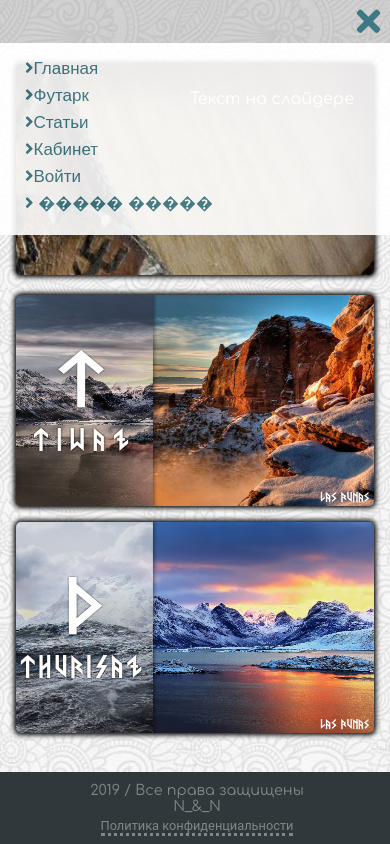
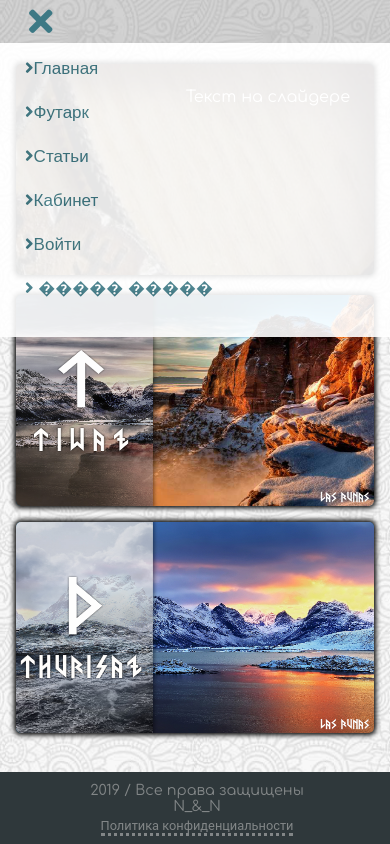
Before and after one commit to Naya252/run.github.io, a website: page index.html in a window 390 px wide. Both pictures are taken after a click on the icon 366 px from the left and 21 px from the top of the page. Drawn offline with Linux system fonts and the light colour scheme; a web font is replaced by a local one.

Commit message:
шапка и бургер
шапка и бургер

```diff
--- a/css/style.css
+++ b/css/style.css
@@ -11,13 +11,12 @@ body {
 	background-image: url(../img/bg.png);
 	background-repeat: round;
 	background-attachment: fixed;
-	/* max-width: 1200px; */
 	margin: auto;
 
 }
 
 ul, li {
-	display: inline-block;
+	display: inline-flex;
 	padding: 0;
 	margin: 0;
 }
@@ -36,12 +35,6 @@ p {
 	text-align: left;
 }
 
-/* .flex-row {
-	display: flex;
-	/* align-items: center; */
-    /* align-content: space-around;
-} */
-
 
 /* Шапка */
 
@@ -58,7 +51,6 @@ p {
 .gamburger1 {
 	display: none;
 }
-
 
 .nav {
 	margin: auto;
@@ -79,8 +71,6 @@ p {
 	display: flex;
 	width: 1200px;
 	justify-content: space-between;
-	align-items: center;
-	align-content: space-around;
 }
 
 .logo {
@@ -89,16 +79,22 @@ p {
 	padding-left: 1em;
 }
 
-.hover-border:hover {
-	box-shadow: 0 0 0 2px white, 0 0 0 .2em rgb(150, 145, 141);
-	border-radius: 5px;
-	cursor: pointer;
-	transition: .2s linear;
+a {
+	color: #3D7985;
+	text-decoration: none;
 }
 
-.nav-link, a {
-    color: #3D7985;
-    text-decoration: none;
+.nav-link {
+	transition:all .33s linear;
+	-webkit-transition:all .33s linear;
+	-moz-transition:all .33s linear;
+	-ms-transition:all .33s linear;
+	-o-transition:all .33s linear;
+}
+
+.hover-border:hover {
+	cursor: pointer;
+	border-bottom: 2px ridge #3D7985;
 }
 
 .active a {
@@ -263,11 +259,6 @@ li:hover > .submenu{
 	margin: 4% auto;
 	max-width: 1200px;
 	max-height: 60em;
-	/* padding: auto;
-	margin: auto; */
-
-	/* margin: 3.2em auto auto; */
-	display: block;
 }
 
 #flex{
@@ -309,10 +300,6 @@ li:hover > .submenu{
 	flex-grow: 1;
 }
 
-.container2 {
-	display: none;
-}
-
 .slider {
 	margin: 0;
 	padding: 0;
@@ -341,23 +328,22 @@ li:hover > .submenu{
 }
 
 .img-index  {
-	width: 400px;
+	width: 25em;
 	height: 25vh;
-	/* 10em */
 }
 
 .img-slider {
-	width: 800px;
+	width: 50em;
 }
 
 .img-index-big{
-	width: 1000px;
+	width: 62.5em;
 }
 
 .p-slider {
 	position: absolute;
-	top: 10px;
-	right: 20px;
+	top: .5em;
+	right: 1.5em;
 	color: white;
 }
 
@@ -373,7 +359,6 @@ li:hover > .submenu{
 .big-card{
 	width: 100%;
 	height: 80vh;
-    /* height: 33em; */
     border-radius: 5px;
     box-shadow: 0 0 5px 2px;
 }
@@ -657,32 +642,20 @@ li:hover > .submenu{
 		font-size: 34px;
 		padding-top: 4px;
 
-		padding-left: 4px;
+		padding-left: 1em;
 		cursor: pointer;
 	}
 	.gamburger1 i.gamburger3:hover {
-		background: #fff;
 		color: #3D7985;
 	}
 	.gamburger2 {
 		overflow: hidden;
 		display: flex;
 		flex-direction: column;
-		width: 100vw;
-	}
-	.gamburger3 {
-		margin: 0 0 0 auto;
 	}
 	.gamburger4 {
-		/* max-width: 519px; */
-
-
+		width: 91vw;
 		display: flex;
-		/* justify-content: center;
-		align-items: center;
-		align-content: flex-end; */
-
-
 		margin-right: -1000px;
 		visibility: hidden;
 		transition: all 0.3s ease;
@@ -692,14 +665,11 @@ li:hover > .submenu{
 		opacity: 90%;
 	}
 	.gamburger5 {
-		list-style-type: none;
-		display: block;
-		margin: 0px;
-		padding: 0px;
+		display: flex;
+        flex-direction: column;
 	}
 	.gamburger5 li {
-		margin-bottom: 5px;
-
+		padding-left: 1em;
 	}
 	.gamburger5 li a {
 		font-size: 17px;
@@ -715,6 +685,4 @@ li:hover > .submenu{
 		opacity: 40%;
 		margin:0px;
 	}
-
-
 }
--- a/index.html
+++ b/index.html
@@ -9,8 +9,10 @@
 	<link rel="stylesheet" href="https://use.fontawesome.com/releases/v5.9.0/css/all.css">
 	<link rel="stylesheet" media="all" href="css/style.css">
 
+
 	<!-- <link rel="stylesheet" href="http://fontawesome.io/assets/font-awesome/css/font-awesome.css"> -->
 	<script type="text/javascript" src="js/jquery-1.9.1.min.js"></script>
+
 
 
 	<!-- <script src="https://code.jquery.com/jquery-3.4.1.js"></script>
@@ -66,13 +68,15 @@
 						</div>
 					</div>
 				</li>
+
+
 			</ul>
 		</div>
 	</div>
 
 	<div class="gamburger1">
 		<div class="gamburger2">
-			<i class="fa fa-bars gamburger3" datas="off"></i>
+			<i class="fa fa-bars gamburger3 gamR" datas="off"></i>
 			<div class="gamburger4">
 				<ul class="gamburger5">
 					<li><a href="index.html"><i class="fa fa-angle-right"></i>Главная</a></li><br>
@@ -216,6 +220,8 @@
 		</div>
 	</footer>
 
+	<!-- <script src="https://ajax.googleapis.com/ajax/libs/jquery/1.11.2/jquery.min.js"></script> -->
+
 	<script src="js/script.js"></script>
 
 </body>
```
Also changed, not shown: js/script.js (+9 -27 lines).
